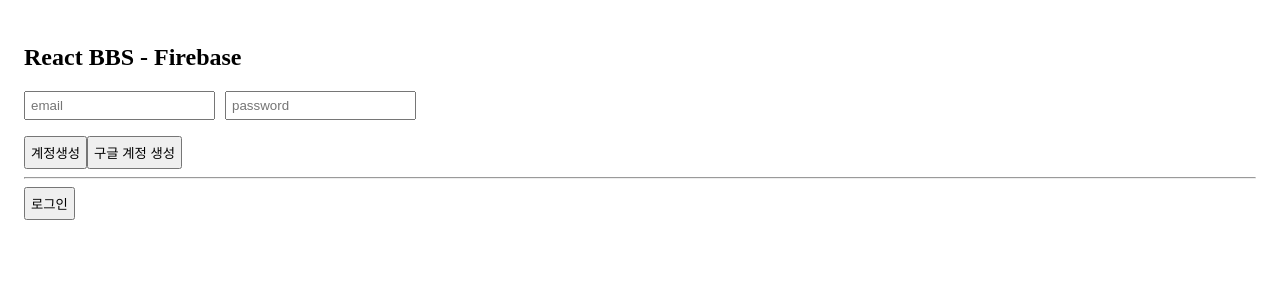
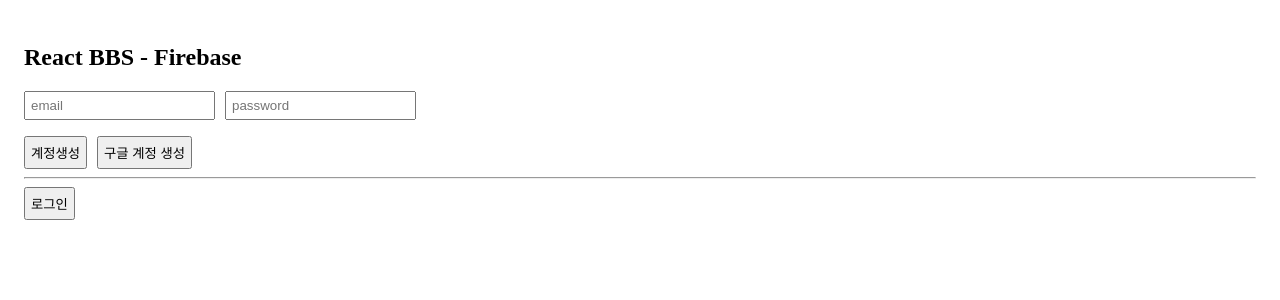
Before and after one commit to HyeYoungee/react_fb_bbs, a React (Create React App) app: page / in a window 1280 px wide. Shown: the top 300 px of the page. Built offline with nearby package versions, Linux system fonts and the light colour scheme; no server answers.

Commit message:
로그아웃 기능 추가

```diff
--- a/src/App.css
+++ b/src/App.css
@@ -10,4 +10,5 @@
 }
 button{
   padding: 5px;
+  margin-right: 10px;
 }
--- /dev/null
+++ b/src/components/Nav.js
@@ -0,0 +1,13 @@
+import React from "react";
+import { Link } from "react-router-dom";
+
+const Nav = () => (
+  <nav>
+    <ul>
+      <li><Link to="/">Home</Link></li>
+      <li><Link to="/profile">Profile</Link></li>
+    </ul>
+  </nav>
+);
+
+export default Nav;
--- a/src/components/Router.js
+++ b/src/components/Router.js
@@ -2,17 +2,25 @@
 import { Routes, Route } from "react-router-dom";
 import Auth from "../routes/Auth";
 import Home from "../routes/Home";
+import Nav from "./Nav";
+import Profile from "../routes/Profile";
 
 const AppRouter = ({isLoggedIn}) => {
   return(
+    <>
+      {isLoggedIn && <Nav/>}
       <Routes>
         {isLoggedIn ? (
+          <>
             <Route path="/" element={<Home/>}></Route>
+            <Route path="/profile" element={<Profile/>}></Route>
+          </>
           ) : (
           <Route path="/" element={<Auth/>}></Route>
           )
         }
       </Routes>
+    </>
   )
 
 }
--- a/src/routes/Auth.js
+++ b/src/routes/Auth.js
@@ -1,6 +1,7 @@
 import React, { useState } from "react";
 import { authService } from "../firebase";
-import { getAuth, createUserWithEmailAndPassword, signInWithEmailAndPassword } from "firebase/auth";
+import { getAuth, createUserWithEmailAndPassword, signInWithEmailAndPassword,
+  GoogleAuthProvider, signInWithPopup } from "firebase/auth";
 
 const Auth = () => {
   const [email, setEmail] = useState('');
@@ -8,6 +9,7 @@
   const [newAccount, setNewAccount] = useState(true);
   const [error, setError] = useState('');
   const auth = getAuth();
+  const provider = new GoogleAuthProvider();
 
   const onSubmit = (e) => {
     e.preventDefault();
@@ -53,6 +55,22 @@
 
   const toggleAccount = () => setNewAccount((prev) => !prev); //서로의 반대 값을 돌려줌
 
+  const onSocialClick = () => {
+    signInWithPopup(auth, provider)
+    .then((result) => {
+      const credential = GoogleAuthProvider.credentialFromResult(result);
+      const token = credential.accessToken;
+      const user = result.user;
+      console.log(token, user);
+    }).catch((error) => {
+      const errorCode = error.code;
+      const errorMessage = error.message;
+      const email = error.customData.email;
+      const credential = GoogleAuthProvider.credentialFromError(error);
+      console.log(errorCode, errorMessage, email, credential);
+    });
+  }
+
   return(
     <div>
       <form onSubmit={onSubmit}>
@@ -61,7 +79,7 @@
           <input name="password" type="password" placeholder="password" value={password} onChange={onChange}/>
         </p>
         <button type="submit">{newAccount ? "계정생성" : "로그인"}</button>
-        <button type="button">{newAccount ? "구글 계정 생성" : "구글 로그인"}</button>
+        <button type="button" onClick={onSocialClick}>{newAccount ? "구글 계정 생성" : "구글 로그인"}</button>
       </form>
       <hr/>
       <button type="button" onClick={toggleAccount}>{newAccount ? "로그인" : "계정생성"}</button>
--- a/src/routes/Profile.js
+++ b/src/routes/Profile.js
@@ -1,5 +1,25 @@
 import React from "react";
+import { getAuth, signOut } from "firebase/auth";
+import { useNavigate } from "react-router-dom";
 
-const Profile = () => <h2>Profile Page</h2>
+
+const Profile = () => {
+  const auth = getAuth();
+  const navigate = useNavigate();
+  const onLogoutClick = () => {
+    signOut(auth).then(() => {
+      navigate("/");
+    }).catch((error) => {
+      console.log(error);
+    });
+  }
+
+  return(
+    <>
+      <button onClick={onLogoutClick}>Log out</button>
+    </>
+  )
+}
+
 
 export default Profile;
```
Lines whose indentation alone changed are shown as unchanged.
